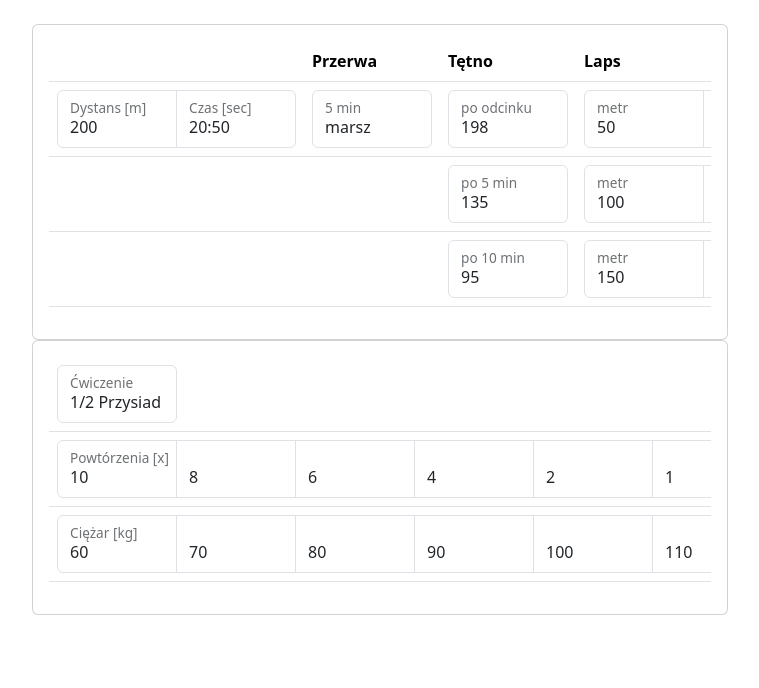
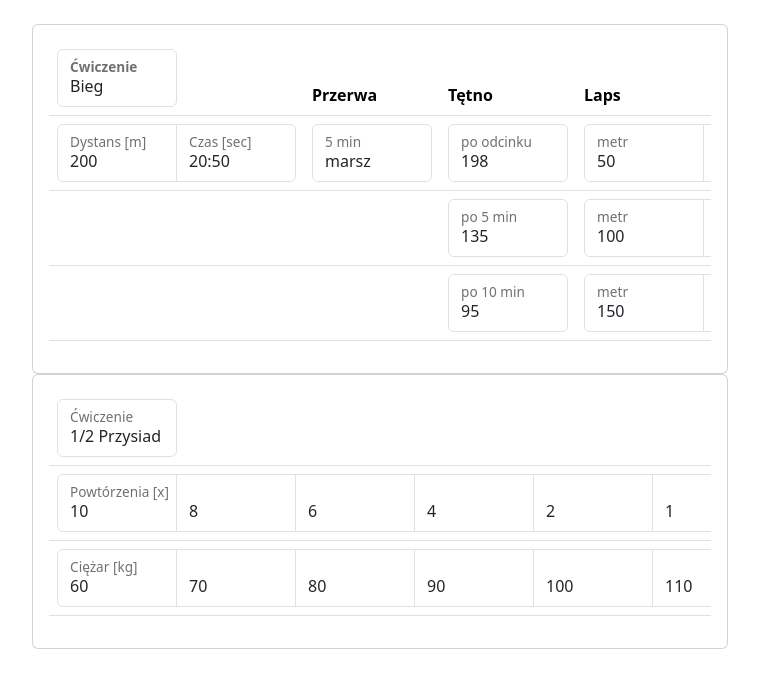
Before and after one commit to ciepielajan/training_notebook, a FastAPI app: page /test in a window 1280 px wide. Shown: the top 688 px of the page, without its empty margins (260-1019 px from the left). Run offline with FastAPI, Linux system fonts and the light colour scheme.

Commit message:
better gym v2

```diff
--- a/app/templates/test.html
+++ b/app/templates/test.html
@@ -18,18 +18,15 @@
             <div class="card-body">
                 <div class="scroll-container">
                     <table class="table">
-                        <!-- <tr>
-                            <div class="input-group">
-                                <div class="form-floating">
-                                    <input type="text" class="form-control" value="Bieg">
-                                    <label>Ćwiczenie</label>
-                                </div>
-                            </div>
-                        </tr> -->
                         <thead>
                             <tr>
                             <th scope="col">
-                                <!-- Odcinek -->
+                                <div class="input-group">
+                                    <div class="form-floating">
+                                        <input type="text" class="form-control" value="Bieg">
+                                        <label>Ćwiczenie</label>
+                                    </div>
+                                </div>
                             </th>
                             <th scope="col">Przerwa</th>
                             <th scope="col">Tętno</th>
```
